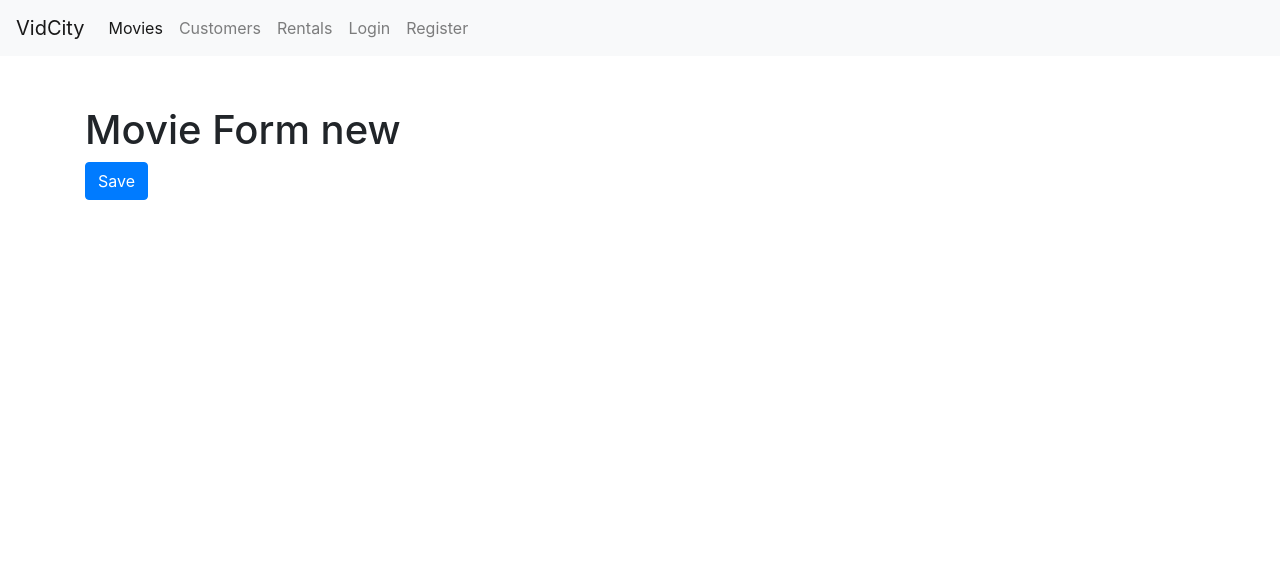
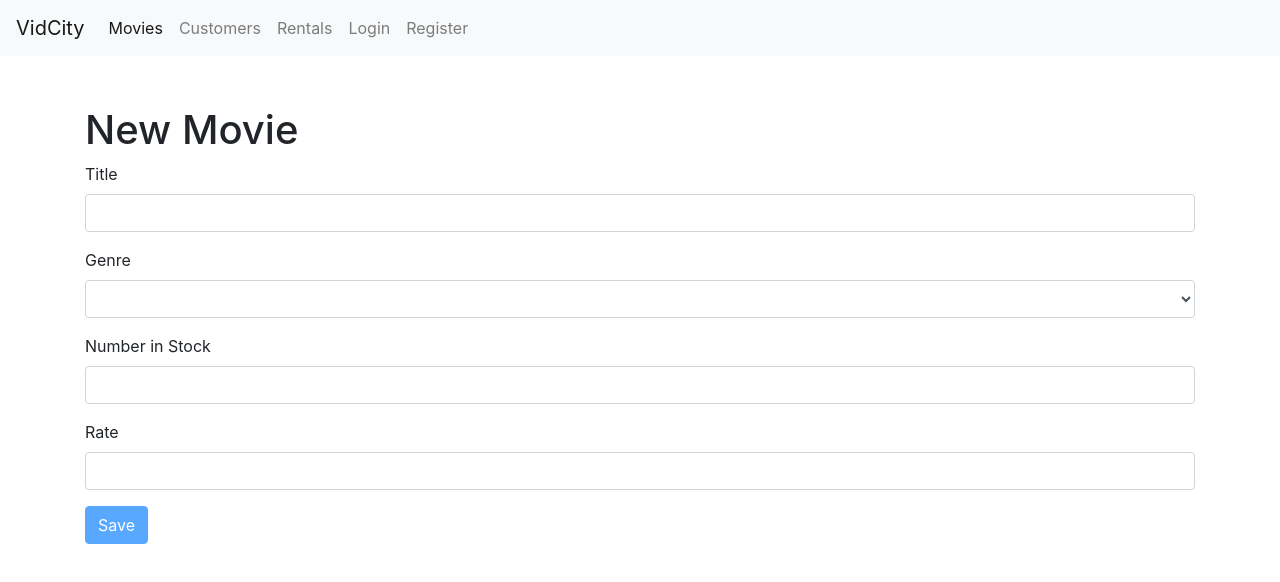
Before and after one commit to iykethe1st/Cine9-Client, a React (Create React App) app: page /movies/new in a window 1280 px wide. Shown: the top 582 px of the page. Built offline with nearby package versions, Linux system fonts and the light colour scheme; the HTML template or start-up script is replaced by a standard one.

Commit message:
Add Movies

```diff
--- a/src/App.js
+++ b/src/App.js
@@ -16,6 +16,7 @@
 
       <div className="container">
         <Switch>
+          {/* <Route path="/movies/new" component={MovieForm}></Route> */}
           <Route path="/register" component={RegisterForm}></Route>
           <Route path="/login" component={LoginForm}></Route>
           <Route path="/movies/:id" component={MovieForm}></Route>
--- a/src/components/common/form.jsx
+++ b/src/components/common/form.jsx
@@ -1,6 +1,7 @@
 import React, { Component } from "react";
 import Joi from "joi-browser";
 import Input from "./input";
+import Select from "./select";
 
 class Form extends Component {
   state = { data: {}, errors: {} };
@@ -44,7 +45,9 @@
     else delete errors[e.currentTarget.name];
 
     const data = { ...this.state.data };
+
     data[e.currentTarget.name] = e.currentTarget.value;
+
     this.setState({ data, errors });
   };
 
@@ -70,6 +73,21 @@
       />
     );
   }
+
+  renderSelect(name, label, options) {
+    const { data, errors } = this.state;
+
+    return (
+      <Select
+        name={name}
+        value={data[name]}
+        label={label}
+        options={options}
+        onChange={this.handleChange}
+        error={errors[name]}
+      />
+    );
+  }
 }
 
 export default Form;
--- a/src/components/common/registerForm.jsx
+++ b/src/components/common/registerForm.jsx
@@ -1,8 +1,6 @@
 import React, { Component } from "react";
 import Joi from "joi-browser";
-import Input from "./input";
 import Form from "./form";
-import { divide } from "lodash";
 
 class RegisterForm extends Form {
   state = {
--- /dev/null
+++ b/src/components/common/select.jsx
@@ -0,0 +1,20 @@
+import React, { Component } from "react";
+
+const Select = ({ name, label, options, error, ...rest }) => {
+  return (
+    <div className="form-group">
+      <label htmlFor={name}>{label}</label>
+      <select name={name} id={name} {...rest} className="form-control">
+        <option value="" />
+        {options.map((option) => (
+          <option key={option.id} value={option._id}>
+            {option.name}
+          </option>
+        ))}
+      </select>
+      {error && <div className="alert alert-danger">{error}</div>}
+    </div>
+  );
+};
+
+export default Select;
--- a/src/components/movieForm.jsx
+++ b/src/components/movieForm.jsx
@@ -1,19 +1,76 @@
 import React, { Component } from "react";
+import Form from "./common/form";
+import { getMovie, saveMovie } from "../services/fakeMovieService";
+import Joi, { log } from "joi-browser";
+import { getGenres } from "../services/fakeGenreService";
 
-const MovieForm = (props) => {
-  return (
-    <div>
-      <h1>Movie Form {props.match.params.id}</h1>
-      <button
-        className="btn btn-primary"
-        onClick={() => {
-          props.history.push("/movies");
-        }}
-      >
-        Save
-      </button>
-    </div>
-  );
-};
+class MovieForm extends Form {
+  state = {
+    data: {
+      title: "",
+      genreId: "",
+      numberInStock: "",
+      dailyRentalRate: "",
+    },
+    genres: [],
+    errors: {},
+  };
+
+  schema = {
+    _id: Joi.string(),
+    title: Joi.string().required().label("Title"),
+    genreId: Joi.string().required().label("Genre"),
+    numberInStock: Joi.number()
+      .required()
+      .integer()
+      .min(0)
+      .max(100)
+      .label("Number in Stock"),
+    dailyRentalRate: Joi.number().required().min(0).max(10).label("Rate"),
+  };
+
+  componentDidMount() {
+    const genres = getGenres();
+    this.setState({ genres });
+
+    const movieId = this.props.match.params.id;
+    if (movieId === "new") return;
+
+    const movie = getMovie(movieId);
+    if (!movie) return this.props.history.replace("/not-found");
+
+    this.setState({ data: this.mapToViewModel(movie) });
+  }
+
+  mapToViewModel(movie) {
+    return {
+      _id: movie._id,
+      title: movie.title,
+      genreId: movie.genre._id,
+      numberInStock: movie.numberInStock,
+      dailyRentalRate: movie.dailyRentalRate,
+    };
+  }
+
+  doSubmit = () => {
+    saveMovie(this.state.data);
+    this.props.history.push("/movies");
+  };
+
+  render() {
+    return (
+      <div>
+        <h1>New Movie</h1>
+        <form onClick={this.handleSubmit}>
+          {this.renderInput("title", "Title")}
+          {this.renderSelect("genreId", "Genre", this.state.genres)}
+          {this.renderInput("numberInStock", "Number in Stock")}
+          {this.renderInput("dailyRentalRate", "Rate")}
+          {this.renderButton("Save")}
+        </form>
+      </div>
+    );
+  }
+}
 
 export default MovieForm;
--- a/src/components/movies.jsx
+++ b/src/components/movies.jsx
@@ -1,6 +1,7 @@
 import React, { Component } from "react";
 import { getMovies } from "../services/fakeMovieService";
 import MoviesTable from "./moviesTable";
+import { Link } from "react-router-dom";
 import Pagination from "./common/pagination";
 import { paginate } from "../utils/paginate";
 import ListGroup from "./common/listGroup";
@@ -90,6 +91,10 @@
         </div>
 
         <div className="col">
+          <Link to="/movies/new">
+            <button className="btn btn-primary mb-2">Add Movie</button>
+          </Link>
+
           <p>Showing {count} movies in the database.</p>
 
           <MoviesTable
--- a/src/components/moviesTable.jsx
+++ b/src/components/moviesTable.jsx
@@ -1,7 +1,6 @@
 import React, { Component } from "react";
 import LikeBtn from "./common/likeBtn";
-import TableBody from "./common/tableBody";
-import TableHeader from "./common/tableHeader";
+
 import Table from "./common/table";
 import { Link } from "react-router-dom";
 
--- a/src/services/fakeMovieService.js
+++ b/src/services/fakeMovieService.js
@@ -95,13 +95,15 @@
 
 export function saveMovie(movie) {
   let movieInDb = movies.find((m) => m._id === movie._id) || {};
-  movieInDb.name = movie.name;
+  movieInDb.title = movie.title;
+  movieInDb.likes = 0;
+  movieInDb.liked = false;
   movieInDb.genre = genresAPI.genres.find((g) => g._id === movie.genreId);
   movieInDb.numberInStock = movie.numberInStock;
   movieInDb.dailyRentalRate = movie.dailyRentalRate;
 
   if (!movieInDb._id) {
-    movieInDb._id = Date.now();
+    movieInDb._id = Date.now().toString();
     movies.push(movieInDb);
   }
 
```
Also changed, not shown: src/components/newMovie.jsx (added, +118 -0 lines).
